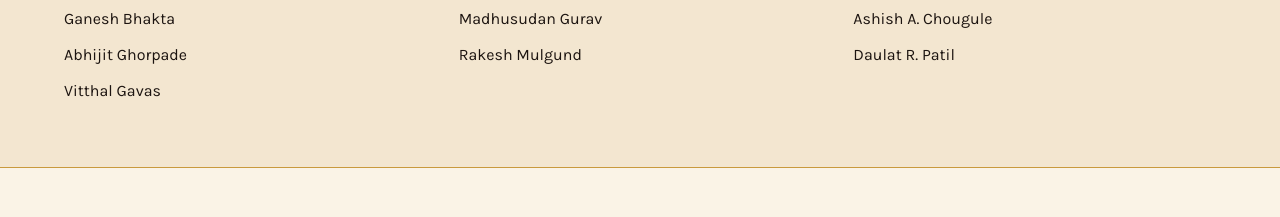
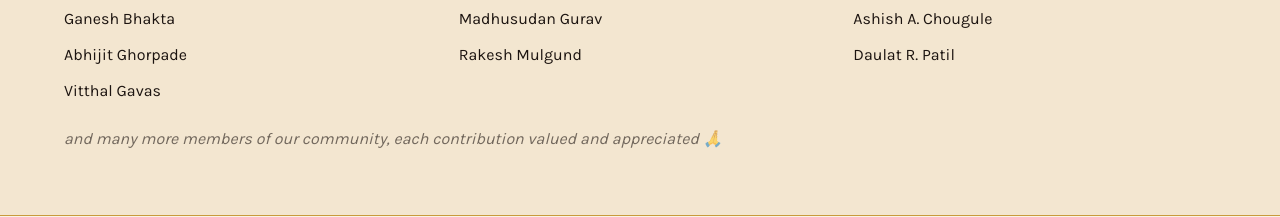
Before and after one commit to AkashPuri-07/ganeshotsav-website, a Next.js app: page / in a window 1280 px wide. Shown: the part 7440-7657 px from the top of the page. Built offline with nearby package versions, Linux system fonts and the light colour scheme; a web font is replaced by a local one.

Commit message:
Add closing note to Community Contributors section
Co-Authored-By: Claude Sonnet 5 <noreply@anthropic.com>

```diff
--- a/src/components/CommunityContributors.tsx
+++ b/src/components/CommunityContributors.tsx
@@ -20,6 +20,11 @@ export default function CommunityContributors() {
             <li key={name}>{name}</li>
           ))}
         </ul>
+
+        <p className="mt-6 font-sans italic text-ink/60">
+          and many more members of our community, each contribution valued
+          and appreciated 🙏
+        </p>
       </div>
     </section>
   );
```
